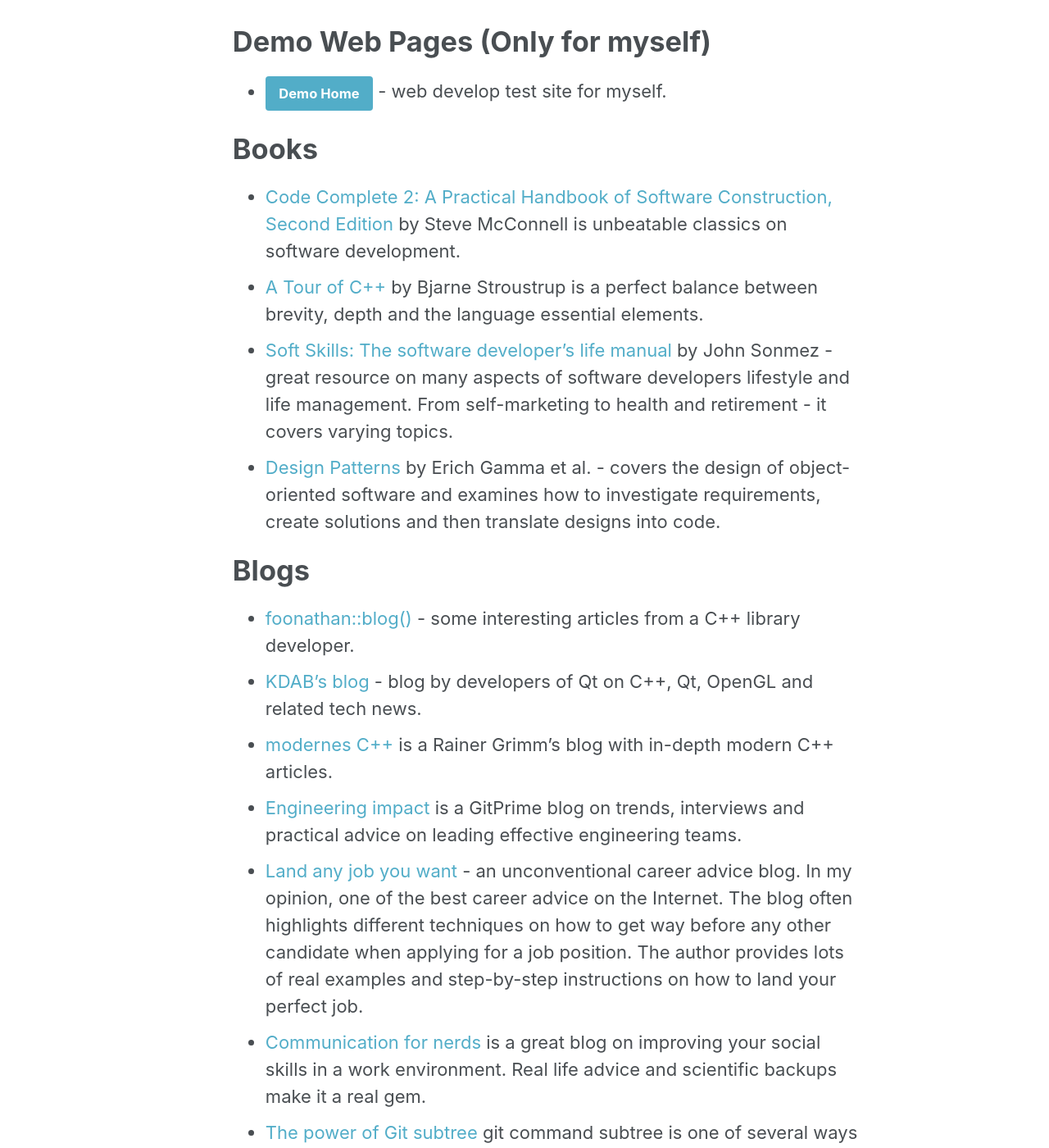
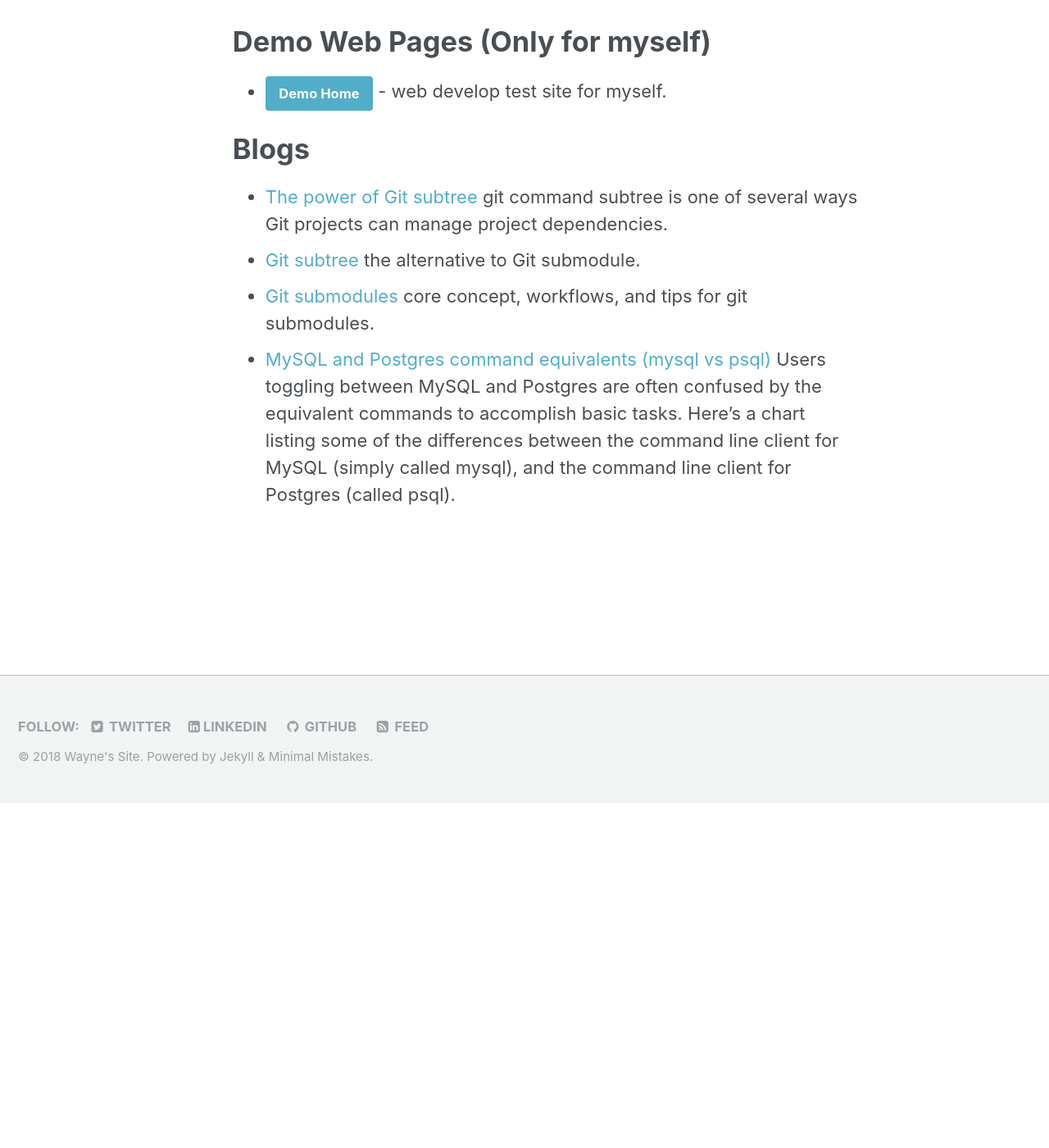
Before and after one commit to element207/element207.github.io, a Jekyll site: the page built from _pages/resources.md, in a window 1280 px wide and 1400 px high, scrolled down 421 px. Shown: the whole window at 82% size. Built offline with Jekyll 4.4.1, drawn with Linux system fonts in a browser that asks for light colours; some of the changed text lies outside the part shown.

Commit message:
Update resources.md

```diff
--- a/_pages/resources.md
+++ b/_pages/resources.md
@@ -13,37 +13,9 @@
 
 * [Demo Home](/WebContent/html/){: .btn .btn--info} - web develop test site for myself.
 
-# Books
-
-* [Code Complete 2: A Practical Handbook of Software Construction, Second Edition](http://a.co/4WwA5IA) by Steve McConnell is unbeatable classics on software development.
-* [A Tour of C++](http://a.co/alqLoeX) by Bjarne Stroustrup is a perfect balance between brevity, depth and the language essential elements.
-* [Soft Skills: The software developer's life manual](http://a.co/hGdAB08) by John Sonmez - great resource on many aspects of software developers lifestyle and life management. From self-marketing to health and retirement - it covers varying topics.
-* [Design Patterns](http://a.co/dexKqsi) by Erich Gamma et al. - covers the design of object-oriented software and examines how to investigate requirements, create solutions and then translate designs into code.
-
 # Blogs
 
-* [foonathan::blog()](http://foonathan.net) - some interesting articles from a C++ library developer.
-* [KDAB's blog](https://www.kdab.com/category/blogs/) - blog by developers of Qt on C++, Qt, OpenGL and related tech news.
-* [modernes C++](https://twitter.com/rainer_grimm) is a Rainer Grimm's blog with in-depth modern C++ articles.
-* [Engineering impact](https://blog.gitprime.com/) is a GitPrime blog on trends, interviews and practical advice on leading effective engineering teams.
-* [Land any job you want](http://landanyjobyouwant.com/) - an unconventional career advice blog. In my opinion, one of the best career advice on the Internet. The blog often highlights different techniques on how to get way before any other candidate when applying for a job position. The author provides lots of real examples and step-by-step instructions on how to land your perfect job.
-* [Communication for nerds](http://www.communicationfornerds.com/) is a great blog on improving your social skills in a work environment. Real life advice and scientific backups make it a real gem.
 * [The power of Git subtree](https://developer.atlassian.com/blog/2015/05/the-power-of-git-subtree/) git command subtree is one of several ways Git projects can manage project dependencies.
 * [Git subtree](https://www.atlassian.com/blog/git/alternatives-to-git-submodule-git-subtree) the alternative to Git submodule.
 * [Git submodules](https://www.atlassian.com/blog/git/git-submodules-workflows-tips?_ga=2.56466158.411026610.1509354932-1003279797.1490941535) core concept, workflows, and tips for git submodules.
-
-# Magazines
-
-* [Linux Voice](https://www.linuxvoice.com/) - a UK-based magazine on everything Linux: security, applications, open source, reviews and even coding tutorials. The best thing about *Linux Voice* is that it becomes freely incensed after nine months, i.e., it can be viewed and downloaded for free after the 9 months since the issue.
-
-# Open source projects
-
-List of project from which I learned a lot about software architecture and best coding practices:
-
-* [Charm](https://github.com/KDAB/Charm) is an excellent source of Qt-based application. Very valuable CMake files and general usage of Qt classes.
-* [OpenMVG](https://github.com/openMVG/openMVG) - an open source library created by one of my previous colleagues. From there I learned a lot about continuous integration tools that can be used together with github.
-* [QOwnNotes](https://github.com/pbek/QOwnNotes) is a multi-platform project with a neat structure and wide range of CI tools incorporated.
-
-# Entertainment
-
-* [Amanita Design](http://amanita-design.net/index.html) puzzle games. Beautiful, well-thought and very engaging. Yes, it engages your brain very well. I'm a big fan and always try to stay up to date with their news in order to get the new game as soon as it is released. If you ask, my favorite game is [Machinarium](http://machinarium.net/).
+* [MySQL and Postgres command equivalents (mysql vs psql)](https://www.endpoint.com/blog/2009/12/24/mysql-and-postgres-command-equivalents) Users toggling between MySQL and Postgres are often confused by the equivalent commands to accomplish basic tasks. Here’s a chart listing some of the differences between the command line client for MySQL (simply called mysql), and the command line client for Postgres (called psql).
```
